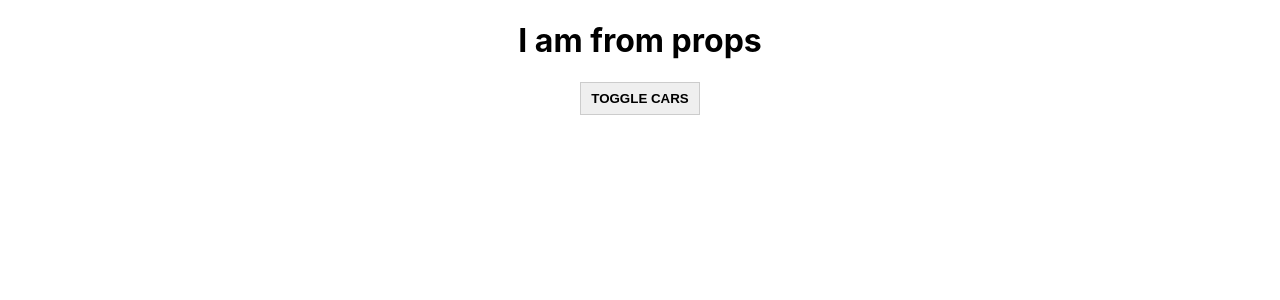
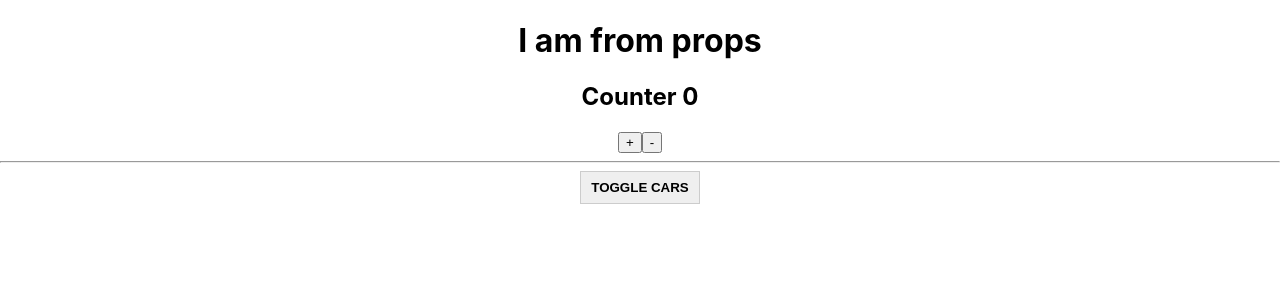
Before and after one commit to tarrinros/react_examples, a React (Create React App) app: page / in a window 1280 px wide. Shown: the top 300 px of the page. Built offline with nearby package versions, Linux system fonts and the light colour scheme.

Commit message:
Add React Fragments examples

```diff
--- a/src/App.js
+++ b/src/App.js
@@ -1,6 +1,7 @@
 import React, {Component} from 'react';
 import Car from './Car/Car'
 import ErrorBoundary from './ErrorBoundary/ErrorBoundary'
+import Counter from './Counter/Conter'
 import './App.scss';
 
 class App extends Component {
@@ -9,9 +10,9 @@ class App extends Component {
 
     this.state = {
       cars: [
-        {name: 'Ford', year: '2018'},
-        {name: 'Audi', year: '2016'},
-        {name: 'Mazda', year: '1999'}
+        {name: 'Ford', year: '2018'}
+        // {name: 'Audi', year: '2016'},
+        // {name: 'Mazda', year: '1999'}
       ],
       pageTitle: this.props.title,
       showCars: false
@@ -85,6 +86,8 @@ class App extends Component {
       <div className="App" style={myStyle}>
         <h1>{this.state.pageTitle}</h1>
 
+        <Counter/>
+        <hr/>
         <button
           onClick={this.toggleCarsHandler}
           className={'AppButton'}
--- a/src/Car/Car.js
+++ b/src/Car/Car.js
@@ -35,9 +35,9 @@ class Car extends Component {
   render () {
     console.log('Car render')
 
-    if (Math.random() > 0.7) {
-      throw new Error('Car random failed')
-    }
+    // if (Math.random() > 0.7) {
+    //   throw new Error('Car random failed')
+    // }
 
     const inputClasses = ['input']
 
--- /dev/null
+++ b/src/Counter/Conter.js
@@ -0,0 +1,39 @@
+import React, {Component} from 'react';
+import Auxillary from '../hoc/Auxillary'
+
+class Counter extends Component {
+  state = {
+    counter: 0
+  }
+
+  upCounter = () => {
+    this.setState({
+      counter: this.state.counter + 1
+    })
+  }
+
+  downCounter = (state) => {
+    this.setState({
+      counter: this.state.counter - 1
+    })
+  }
+
+  render() {
+    return(
+      // React Fragment is using to avoid additional div on the top
+      <Auxillary>
+        <h2>Counter {this.state.counter}</h2>
+        <button onClick={this.upCounter}>+</button>
+        <button onClick={this.downCounter}>-</button>
+      </Auxillary>
+    )
+
+    // return [
+    //   <h2 key={'1'}>Counter {this.state.counter}</h2>,
+    //   <button key={'2'} onClick={this.upCounter}>+</button>,
+    //   <button key={'3'} onClick={this.downCounter}>-</button>
+    // ]
+  }
+}
+
+export default Counter;
--- /dev/null
+++ b/src/hoc/Auxillary.js
@@ -0,0 +1,8 @@
+// HOC - high oddary components Auxillary is the same as the React.Fragment
+import React from 'react';
+
+const Auxillary = (props) => {
+  return props.children
+}
+
+export default Auxillary
```
